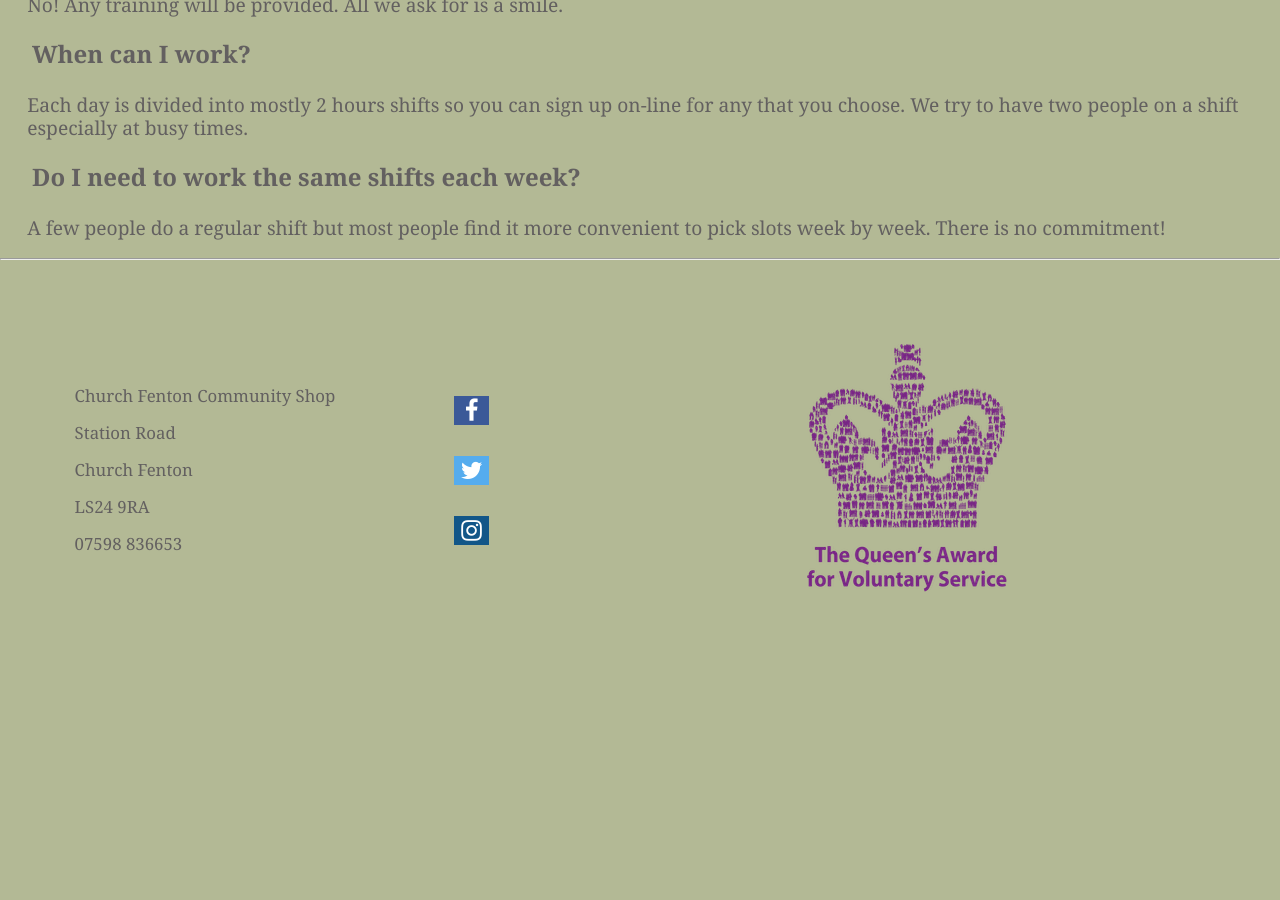
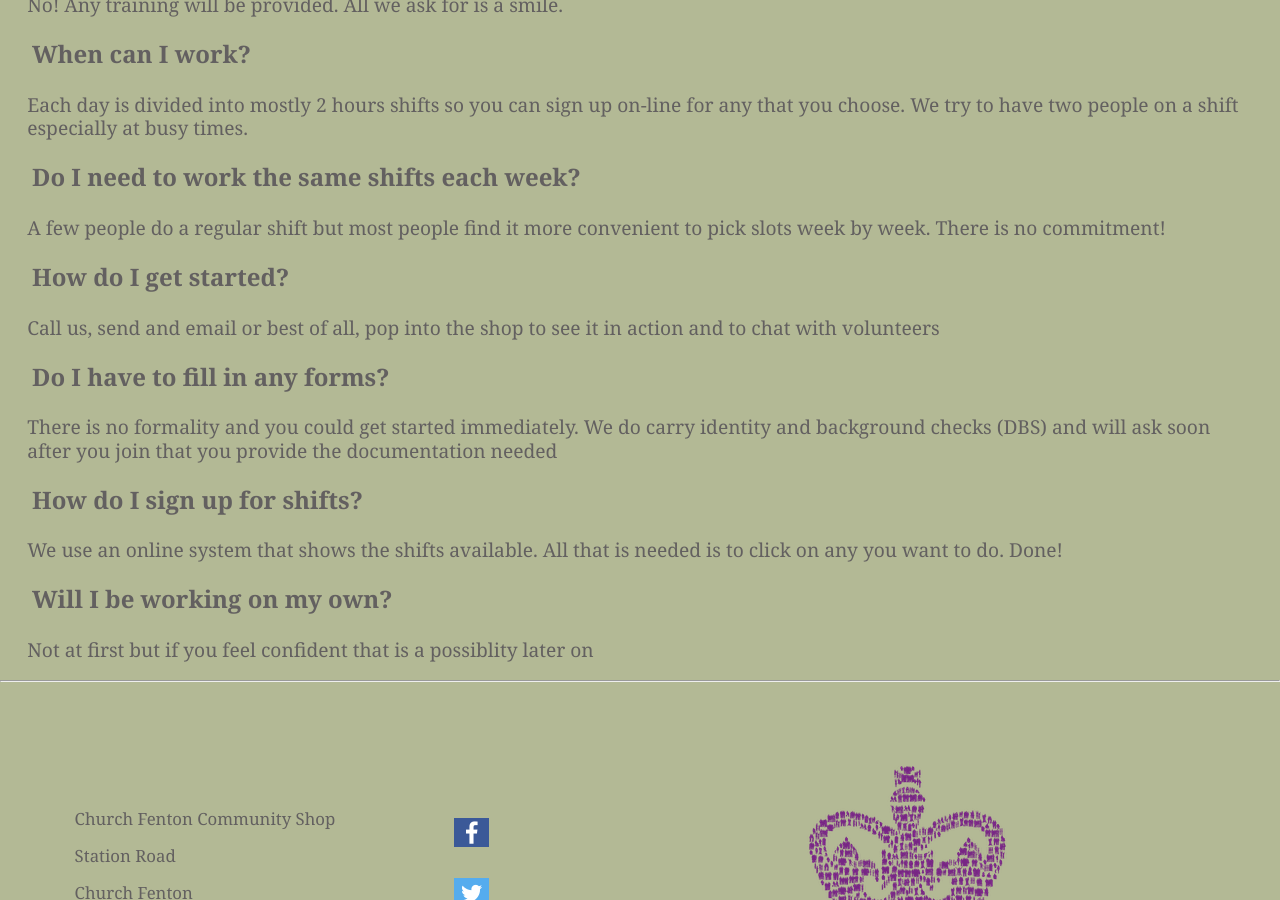
Before and after one commit to churchfentoncommunityshop/churchfentoncommunityshop.github.io, a Jekyll site: the page built from faq.html, in a window 1280 px wide and 900 px high, scrolled down 466 px. Built offline with Jekyll 4.4.1, drawn with Linux system fonts in a browser that asks for light colours; before the commit the page ends 1146 px from its top, so only the background shows below that.

Commit message:
Added to FAQs

```diff
--- a/faq.html
+++ b/faq.html
@@ -22,3 +22,27 @@ title: Frequently Asked Questions
 <p class="answer">
     A few people do a regular shift but most people find it more convenient to pick slots week by week.  There is no commitment!
 </p>
+<p class="question">
+    How do I get started?
+</p>
+<p class="answer">
+    Call us, send and email or best of all, pop into the shop to see it in action and to chat with volunteers
+</p>
+<p class="question">
+    Do I have to fill in any forms?
+</p>
+<p class="answer">
+    There is no formality and you could get started immediately.  We do carry identity and background checks (DBS) and will ask soon after you join that you provide the documentation needed
+</p>
+<p class="question">
+    How do I sign up for shifts?
+</p>
+<p class="answer">
+    We use an online system that shows the shifts available.  All that is needed is to click on any you want to do.  Done!
+</p>
+<p class="question">
+    Will I be working on my own?
+</p>
+<p class="answer">
+    Not at first but if you feel confident that is a possiblity later on
+</p>
```
